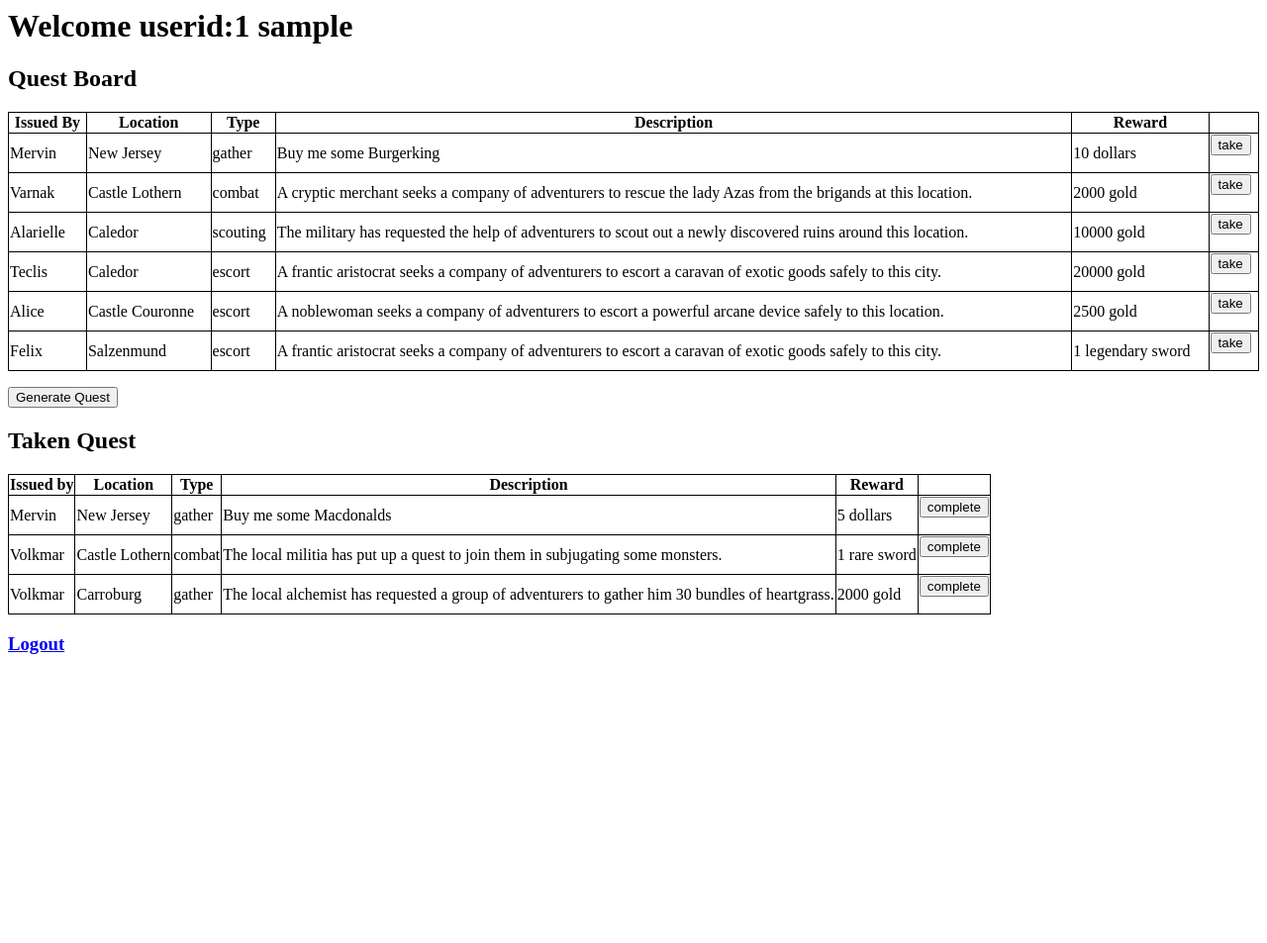
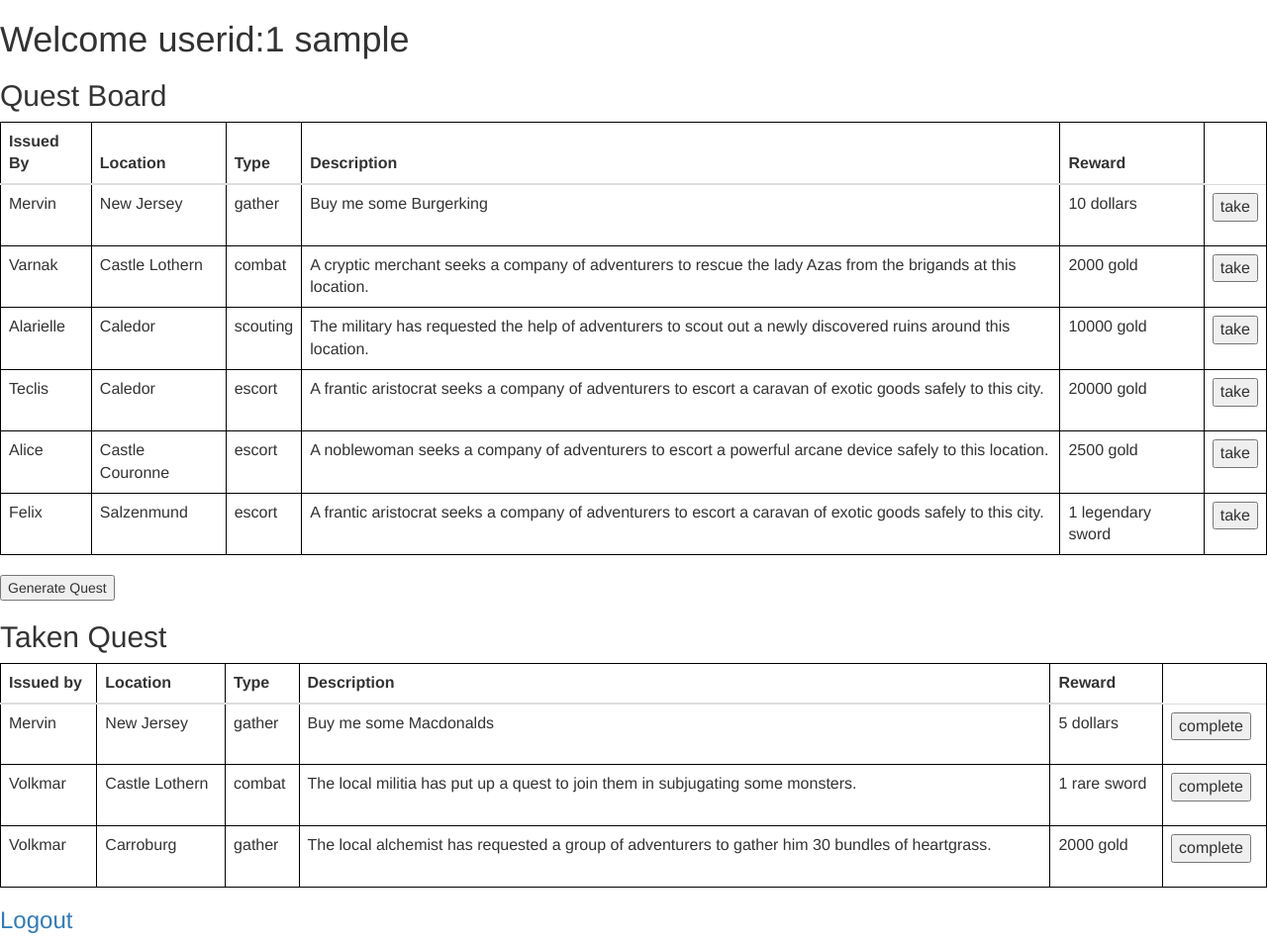
Before and after one commit to mb535/it635project, a PHP site: page /questlist.php in a window 1280 px wide. Shown: the whole page at 99% size. Before the commit the page ends 661 px from the top, so only its background shows below. Run offline with PHP 8.4, Linux system fonts and the light colour scheme; the visitor is signed in with stand-in values (Sample User, id 1); data comes from the database, SQL or seed files in the repository.

Commit message:
started added CSS

```diff
--- a/html/questlist.php
+++ b/html/questlist.php
@@ -10,6 +10,11 @@
 
 <head>
   <title>Tasklist</title>
+  <meta charset="utf-8">
+  <meta name="viewport" content="width=device-width, initial-scale=1">
+  <link rel="stylesheet" href="https://maxcdn.bootstrapcdn.com/bootstrap/3.3.7/css/bootstrap.min.css">
+  <script src="https://ajax.googleapis.com/ajax/libs/jquery/3.3.1/jquery.min.js"></script>
+  <script src="https://maxcdn.bootstrapcdn.com/bootstrap/3.3.7/js/bootstrap.min.js"></script>
 <style>
 table, th, td {
   border: 1px solid black;
@@ -22,7 +27,7 @@
     <h2>Quest Board</h2>
 
 
-    <table style="width:100%">
+    <table style="width:100%" class="table">
       <thead>
         <tr>
           <th>Issued By</th>
@@ -60,7 +65,7 @@
     <h2>Taken Quest</h2>
 
     <div >
-    <table >
+    <table class="table">
       <thead>
         <tr>
           <th>Issued by</th>
```
